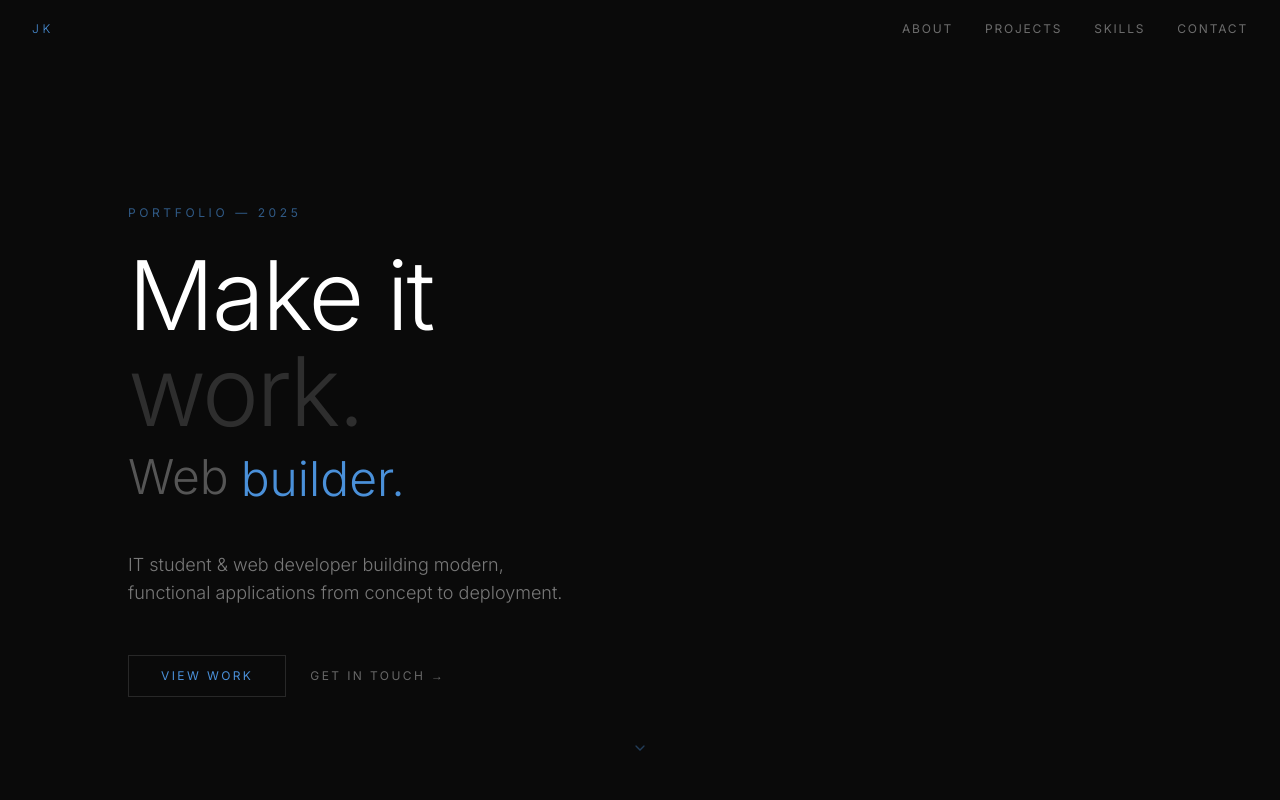
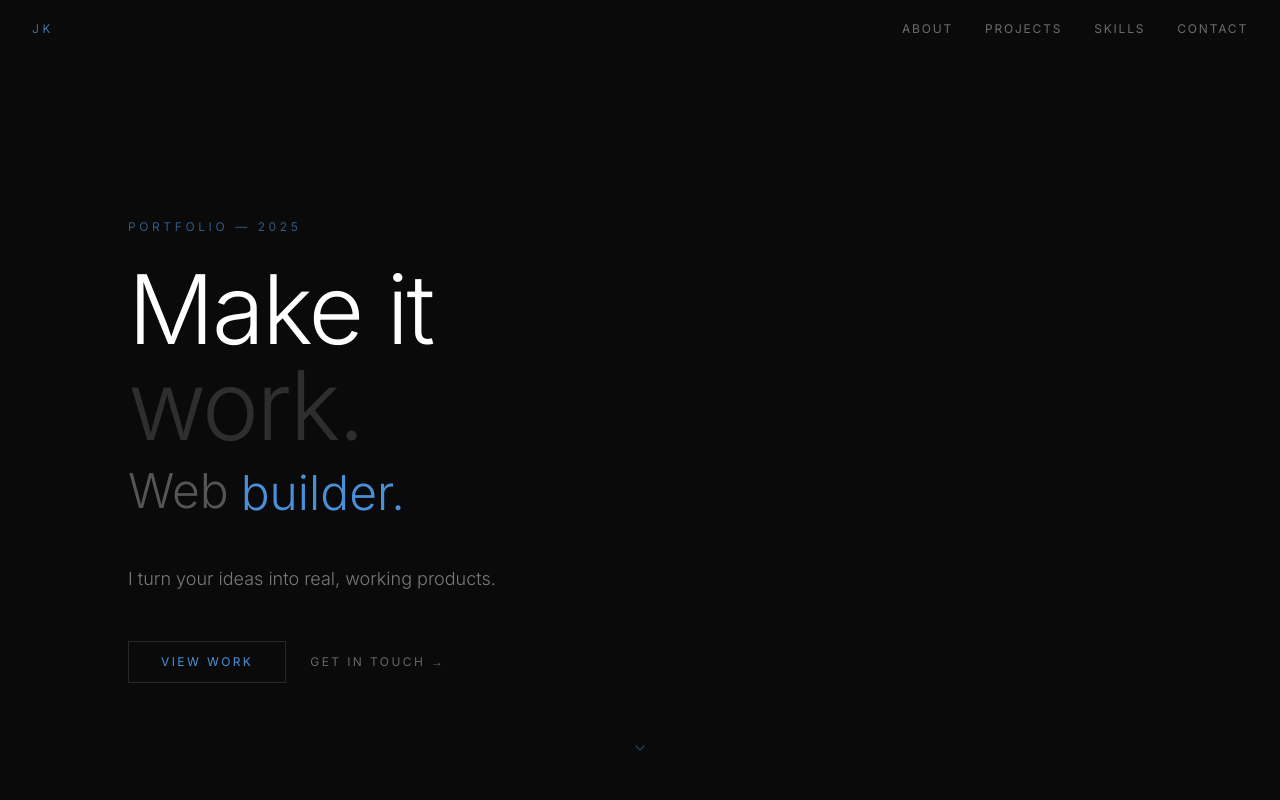
Before and after one commit to knottejakub-png/portfolio, a Next.js app: page / in a window 1280 px wide. Shown: the top 800 px of the page. Built offline with nearby package versions, Linux system fonts and the light colour scheme.

Commit message:
feat: update hero subtitle text

```diff
--- a/src/app/page.js
+++ b/src/app/page.js
@@ -201,8 +201,7 @@ function Hero() {
           transition={{ delay: 1, duration: 0.8 }}
           className="text-base md:text-lg text-[rgba(255,255,255,0.45)] max-w-md leading-relaxed font-light"
         >
-          IT student & web developer building modern, functional applications
-          from concept to deployment.
+          I turn your ideas into real, working products.
         </motion.p>
 
         <motion.div
```
